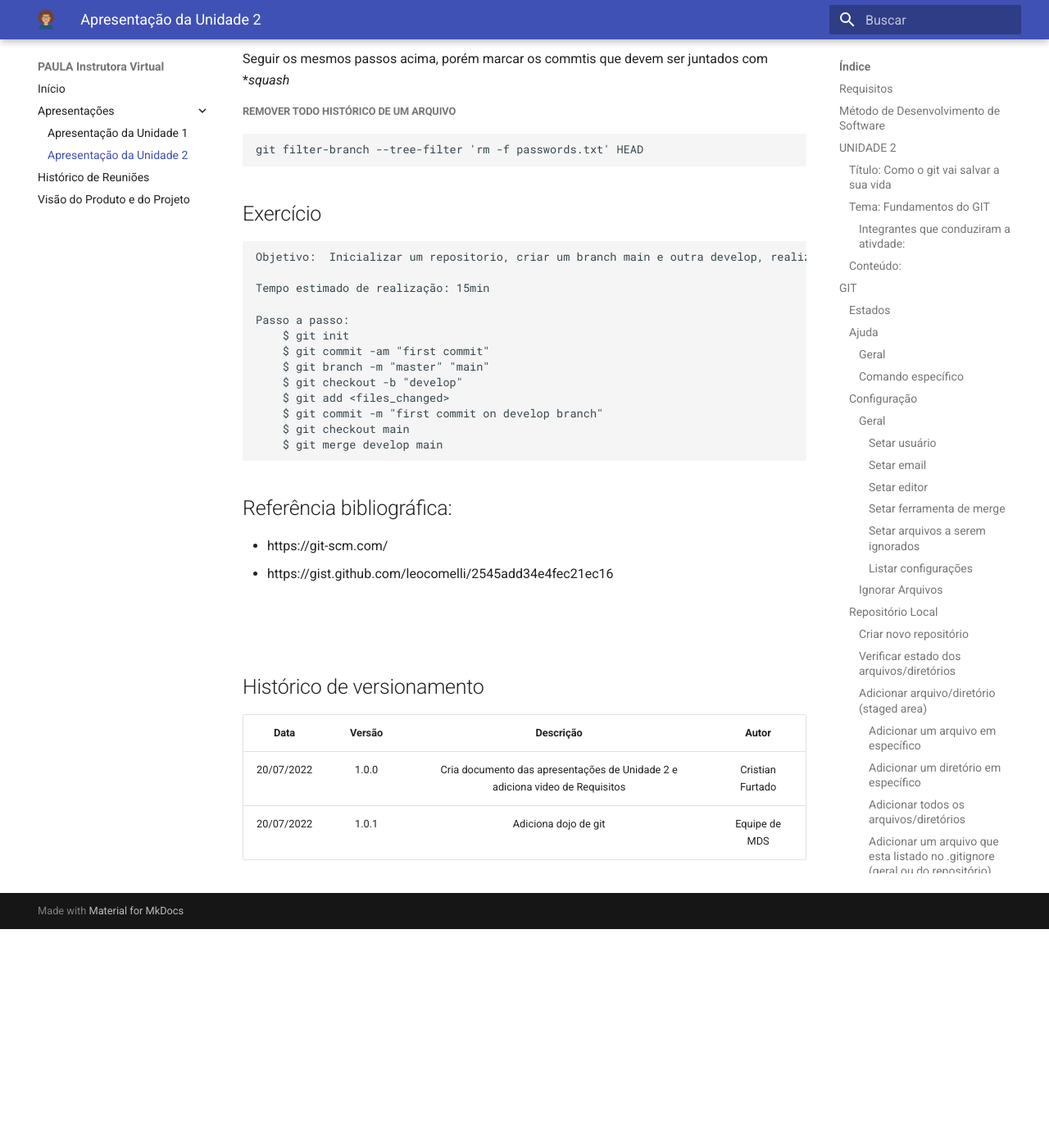
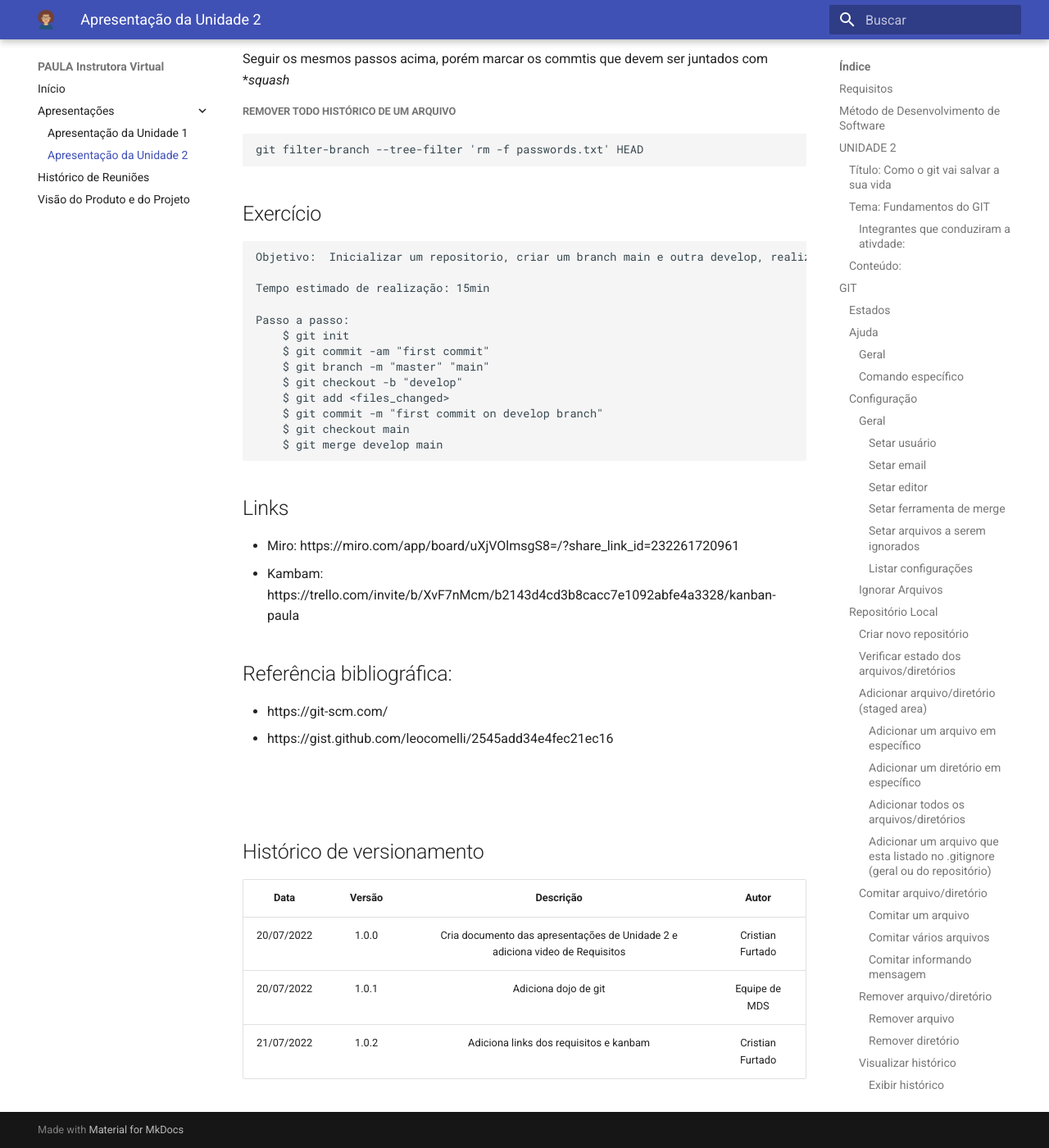
Before and after one commit to mdsreq-fga-unb/2022.1-Paula-Instrutora-Virtual, an MkDocs documentation site: the page built from docs/apresentacoes/unidade_2.md, in a window 1280 px wide and 1400 px high, scrolled down 11777 px. Shown: the whole window at 82% size. Built offline with MkDocs 1.6.1 and Material for MkDocs 9.7.7, drawn with Linux system fonts in a browser that asks for light colours; before the commit the page ends 12910 px from its top, so only the background shows below that.

Commit message:
Adiciona Links úteis

```diff
--- a/docs/apresentacoes/unidade_2.md
+++ b/docs/apresentacoes/unidade_2.md
@@ -474,6 +474,10 @@ Seguir os mesmos passos acima, porém marcar os commtis que devem ser juntados c
         $ git checkout main
         $ git merge develop main
 
+## Links
+- Miro: https://miro.com/app/board/uXjVOlmsgS8=/?share_link_id=232261720961
+- Kambam: https://trello.com/invite/b/XvF7nMcm/b2143d4cd3b8cacc7e1092abfe4a3328/kanban-paula
+
 ## Referência bibliográfica:
 
 - https://git-scm.com/
@@ -488,3 +492,4 @@ Seguir os mesmos passos acima, porém marcar os commtis que devem ser juntados c
 | :--------:  | :----: | :-------: | :---: |
 | 20/07/2022 | 1.0.0  | Cria documento das apresentações de Unidade 2 e adiciona video de Requisitos | Cristian Furtado |
 | 20/07/2022 | 1.0.1 | Adiciona dojo de git | Equipe de MDS
+| 21/07/2022 | 1.0.2 | Adiciona links dos requisitos e kanbam | Cristian Furtado
```
